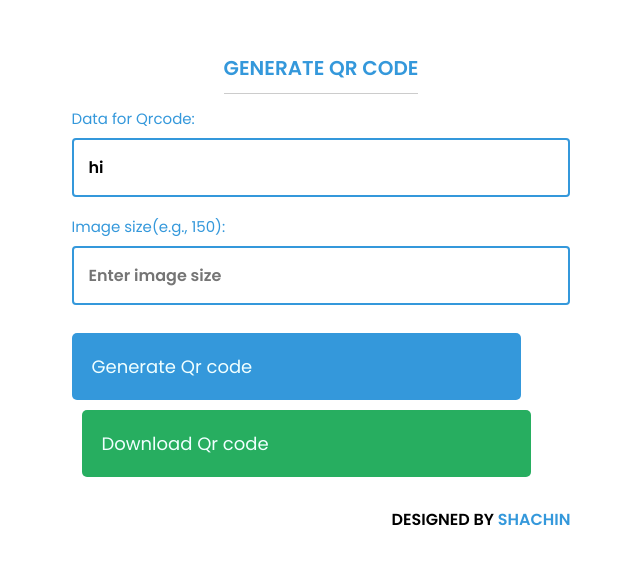
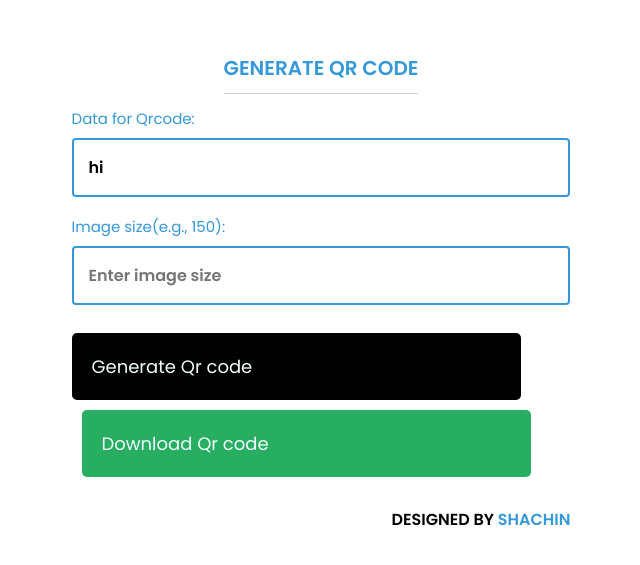
Before and after one commit to SHACHIN787/qrcode, a React (Vite) app: page / in a window 1280 px wide. Shown: the part 119-684 px from the top of the page, without its empty margins (319-959 px from the left). Built offline with nearby package versions, Linux system fonts and the light colour scheme.

Commit message:
Update QrCode.css

```diff
--- a/src/QrCode.css
+++ b/src/QrCode.css
@@ -63,7 +63,7 @@ button{
 
 }
 .generate-code{
-    background-color: #3498db;
+    background-color:black; /*#3498db*/
 }
 .generate-code:disabled{
     background-color: antiquewhite;
```
